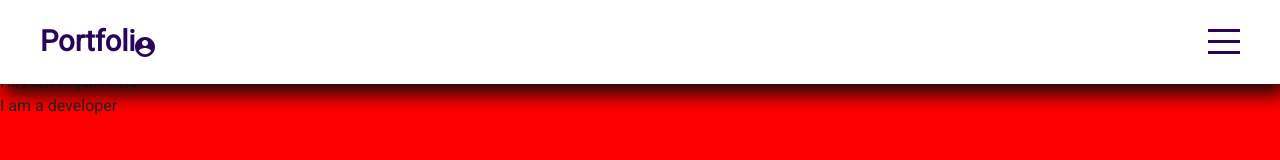
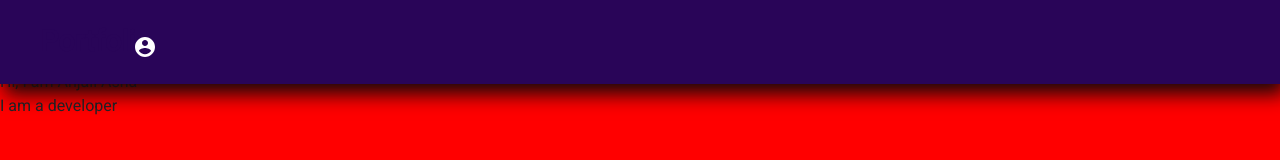
Before and after one commit to anjaliasha123/react-portfolio, a React (Create React App) app: page / in a window 1280 px wide. Shown: the top 160 px of the page. Built offline with nearby package versions, Linux system fonts and the light colour scheme.

Commit message:
code changes

```diff
--- a/src/components/topbar/Topbar.js
+++ b/src/components/topbar/Topbar.js
@@ -4,7 +4,7 @@ import { AccountCircle } from "@material-ui/icons";
 
 const Topbar = () => {
   return (
-    <div className="topbar">
+    <div className="topbar active">
       <div className="wrapper">
         <div className="left">
           <a href="#intro" className="logo">
--- a/src/components/topbar/Topbar.scss
+++ b/src/components/topbar/Topbar.scss
@@ -53,4 +53,8 @@
       }
     }
   }
+  &.active{
+    background-color: $mainColor;
+    color: white !important;
+  }
 }
```
